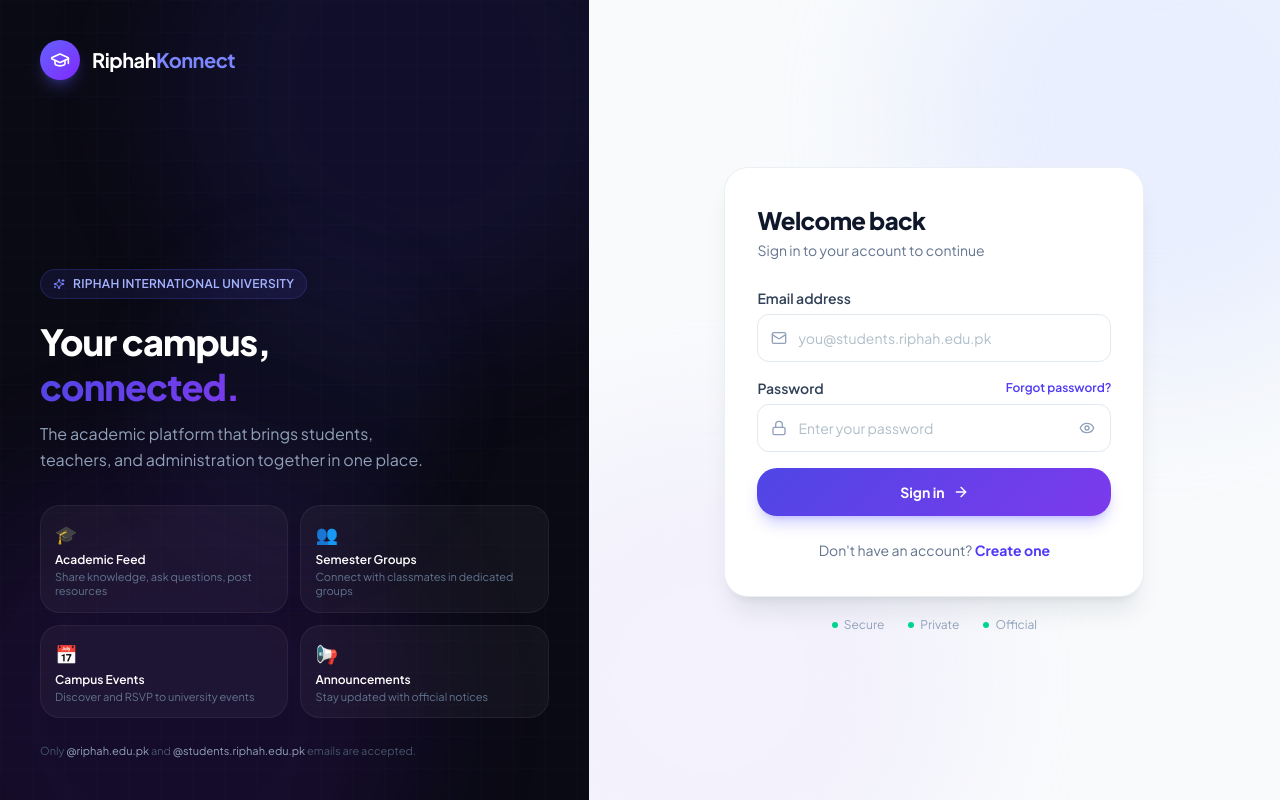
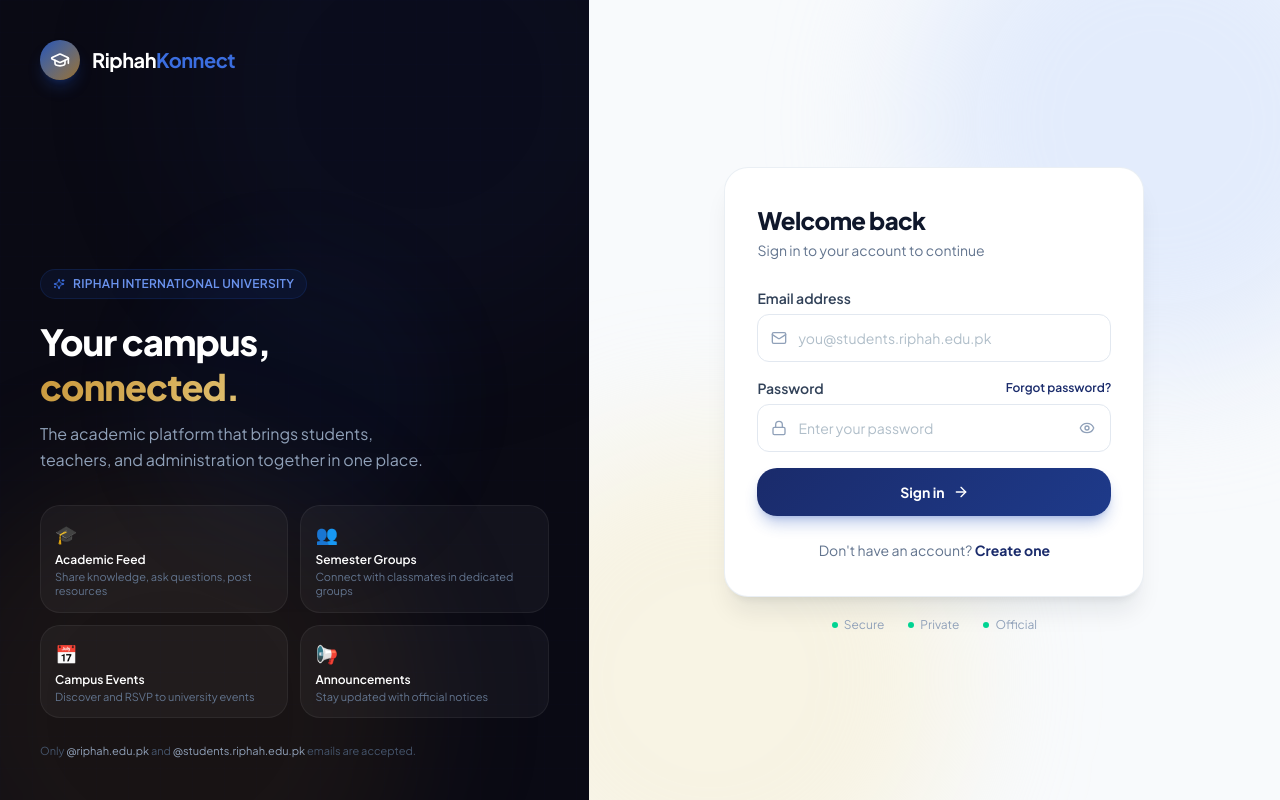
Before and after one commit to Spectre03/RiphahKonnect_Fyp, a React (Vite) app in the folder client/: page /login in a window 1280 px wide. Built offline with nearby package versions, Linux system fonts and the light colour scheme; no server answers.

Commit message:
Update global typography, brand color tokens, and responsive base styles

```diff
--- a/client/src/index.css
+++ b/client/src/index.css
@@ -1,48 +1,97 @@
 @import "tailwindcss";
 
 /* ═══════════════════════════════════════════════════════════
-   RIPHAH KONNECT — Design System v4 (Million Dollar Edition)
-   Premium academic platform — modern, clean, memorable
+   RIPHAH KONNECT — Design System v5
+   Brand: Navy #1a2b6b · Gold #c9973a
+   Academic platform — unified, professional, campus-authentic
    ═══════════════════════════════════════════════════════════ */
 
+@theme {
+  /* Map Indigo and Blue directly to Riphah Navy */
+  --color-indigo-50: var(--navy-50);
+  --color-indigo-100: var(--navy-100);
+  --color-indigo-200: var(--navy-200);
+  --color-indigo-300: var(--navy-300);
+  --color-indigo-400: var(--navy-400);
+  --color-indigo-500: var(--navy-500);
+  --color-indigo-600: var(--navy-700); /* Primary Navy */
+  --color-indigo-700: var(--navy-800);
+  --color-indigo-800: var(--navy-900);
+  --color-indigo-900: var(--navy-950);
+
+  --color-blue-50: var(--navy-50);
+  --color-blue-100: var(--navy-100);
+  --color-blue-200: var(--navy-200);
+  --color-blue-300: var(--navy-300);
+  --color-blue-400: var(--navy-400);
+  --color-blue-500: var(--navy-600);
+  --color-blue-600: var(--navy-700); /* Primary Navy */
+  --color-blue-700: var(--navy-800);
+  --color-blue-800: var(--navy-900);
+  --color-blue-900: var(--navy-950);
+
+  /* Map Violet directly to Riphah Gold */
+  --color-violet-50: var(--gold-50);
+  --color-violet-100: var(--gold-100);
+  --color-violet-200: var(--gold-200);
+  --color-violet-300: var(--gold-300);
+  --color-violet-400: var(--gold-400);
+  --color-violet-500: var(--gold-500); /* Primary Gold */
+  --color-violet-600: var(--gold-600);
+  --color-violet-700: var(--gold-700);
+  --color-violet-800: #5a3c0f;
+  --color-violet-900: #3b280a;
+}
+
 /* ── Fonts & Base ── */
+@import url('https://fonts.googleapis.com/css2?family=Plus+Jakarta+Sans:wght@400;500;600;700;800;900&display=swap');
+
 :root {
   --font-sans: 'Plus Jakarta Sans', system-ui, -apple-system, sans-serif;
 
-  /* Brand colors */
-  --brand-50:  #eef2ff;
-  --brand-100: #e0e7ff;
-  --brand-200: #c7d2fe;
-  --brand-400: #818cf8;
-  --brand-500: #6366f1;
-  --brand-600: #4f46e5;
-  --brand-700: #4338ca;
+  /* ── BRAND NAVY (from logo) ── */
+  --navy-950: #070f2b;
+  --navy-900: #0c1a4a;
+  --navy-800: #102059;
+  --navy-700: #1a2b6b;   /* logo primary navy */
+  --navy-600: #1e3a8a;
+  --navy-500: #2251b8;
+  --navy-400: #3b6ee0;
+  --navy-300: #6b93ee;
+  --navy-200: #a8c0f5;
+  --navy-100: #d6e3fc;
+  --navy-50:  #eef4ff;
 
-  /* Teal accent */
-  --teal-400: #2dd4bf;
-  --teal-500: #14b8a6;
-  --teal-600: #0d9488;
+  /* ── BRAND GOLD (from logo) ── */
+  --gold-700: #7a5215;
+  --gold-600: #9a6f1e;
+  --gold-500: #c9973a;   /* logo gold accent */
+  --gold-400: #d4a84b;
+  --gold-300: #e0c070;
+  --gold-200: #edd99a;
+  --gold-100: #f7edcc;
+  --gold-50:  #fdf8ec;
 
-  /* Surfaces */
-  --bg:      #f5f7ff;
+  /* ── SURFACES ── */
+  --bg:      #f3f6fc;    /* slight navy tint */
   --surface: #ffffff;
-  --sidebar: #0a0a14;
+  --sidebar: var(--navy-900);   /* #0c1a4a */
 
-  /* Text */
+  /* ── TEXT ── */
   --text-primary:   #0f172a;
   --text-secondary: #475569;
   --text-muted:     #94a3b8;
 
-  /* Shadows */
+  /* ── SHADOWS ── */
   --shadow-xs: 0 1px 2px 0 rgb(0 0 0 / 0.04);
   --shadow-sm: 0 1px 3px 0 rgb(0 0 0 / 0.07), 0 1px 2px -1px rgb(0 0 0 / 0.05);
   --shadow-md: 0 4px 6px -1px rgb(0 0 0 / 0.07), 0 2px 4px -2px rgb(0 0 0 / 0.05);
   --shadow-lg: 0 10px 15px -3px rgb(0 0 0 / 0.07), 0 4px 6px -4px rgb(0 0 0 / 0.05);
   --shadow-xl: 0 20px 25px -5px rgb(0 0 0 / 0.09), 0 8px 10px -6px rgb(0 0 0 / 0.05);
-  --shadow-glow-brand: 0 0 0 3px rgb(99 102 241 / 0.12);
-  --shadow-glow-teal:  0 0 0 3px rgb(20 184 166 / 0.15);
+  --shadow-glow-navy: 0 0 0 3px rgb(26 43 107 / 0.15);
+  --shadow-glow-gold: 0 0 0 3px rgb(201 151 58 / 0.18);
 
-  /* Radius */
+  /* ── RADIUS ── */
   --radius-sm: 8px;
   --radius-md: 12px;
   --radius-lg: 16px;
@@ -79,12 +128,12 @@ body {
 ::-webkit-scrollbar-thumb     { background: #cbd5e1; border-radius: 10px; }
 ::-webkit-scrollbar-thumb:hover{ background: #94a3b8; }
 
-.dark-scroll::-webkit-scrollbar-thumb      { background: #1e293b; }
-.dark-scroll::-webkit-scrollbar-thumb:hover{ background: #334155; }
+.dark-scroll::-webkit-scrollbar-thumb      { background: rgba(255,255,255,0.08); }
+.dark-scroll::-webkit-scrollbar-thumb:hover{ background: rgba(255,255,255,0.14); }
 
 /* ── Focus ── */
 *:focus-visible {
-  outline: 2px solid var(--brand-500);
+  outline: 2px solid var(--navy-500);
   outline-offset: 2px;
   border-radius: 4px;
 }
@@ -177,14 +226,16 @@ select {
   from { transform: translateX(0); }
   to   { transform: translateX(-33.333%); }
 }
+@keyframes glow-pulse-navy {
+  0%, 100% { box-shadow: 0 0 20px rgb(26 43 107 / 0.25); }
+  50%       { box-shadow: 0 0 40px rgb(26 43 107 / 0.45); }
+}
+@keyframes glow-pulse-gold {
+  0%, 100% { box-shadow: 0 0 16px rgb(201 151 58 / 0.3); }
+  50%       { box-shadow: 0 0 32px rgb(201 151 58 / 0.5); }
+}
 
-.animate-marquee {
-  animation: marquee 25s linear infinite;
-}
-@keyframes glow-pulse {
-  0%, 100% { box-shadow: 0 0 20px rgb(99 102 241 / 0.3); }
-  50%       { box-shadow: 0 0 40px rgb(99 102 241 / 0.5); }
-}
+.animate-marquee     { animation: marquee 28s linear infinite; }
 
 /* ── Animation utility classes ── */
 .animate-fadeUp       { animation: fadeUp 0.5s cubic-bezier(0.22, 1, 0.36, 1) forwards; }
@@ -195,11 +246,12 @@ select {
 .animate-popIn        { animation: popIn 0.4s cubic-bezier(0.22, 1, 0.36, 1) forwards; }
 .animate-slideDown    { animation: slideDown 0.3s cubic-bezier(0.22, 1, 0.36, 1) forwards; }
 .animate-float        { animation: float 3s ease-in-out infinite; }
-.animate-glow         { animation: glow-pulse 2s ease-in-out infinite; }
+.animate-glow         { animation: glow-pulse-navy 2s ease-in-out infinite; }
+.animate-glow-gold    { animation: glow-pulse-gold 2s ease-in-out infinite; }
 .animate-shake        { animation: shake 0.5s cubic-bezier(0.36, 0.07, 0.19, 0.97) both; }
 .animate-bounce-in    { animation: bounce-in 0.45s cubic-bezier(0.22, 1, 0.36, 1) forwards; }
 
-/* Stagger children with smooth fade-up */
+/* Stagger children */
 .stagger > * {
   opacity: 0;
   animation: fadeUp 0.45s cubic-bezier(0.22, 1, 0.36, 1) forwards;
@@ -215,11 +267,11 @@ select {
 .stagger > *:nth-child(9)  { animation-delay: 0.36s; }
 .stagger > *:nth-child(10) { animation-delay: 0.40s; }
 
-/* Legacy aliases for backward compat */
-.rc-fade-in      { animation: fadeUp 0.45s cubic-bezier(0.22, 1, 0.36, 1) forwards; }
-.rc-slide-in     { animation: slideInLeft 0.3s cubic-bezier(0.22, 1, 0.36, 1) forwards; }
-.rc-scale-in     { animation: scaleUp 0.3s cubic-bezier(0.22, 1, 0.36, 1) forwards; }
-.rc-stagger      > * { opacity: 0; animation: fadeUp 0.45s cubic-bezier(0.22, 1, 0.36, 1) forwards; }
+/* Legacy aliases */
+.rc-fade-in  { animation: fadeUp 0.45s cubic-bezier(0.22, 1, 0.36, 1) forwards; }
+.rc-slide-in { animation: slideInLeft 0.3s cubic-bezier(0.22, 1, 0.36, 1) forwards; }
+.rc-scale-in { animation: scaleUp 0.3s cubic-bezier(0.22, 1, 0.36, 1) forwards; }
+.rc-stagger > * { opacity: 0; animation: fadeUp 0.45s cubic-bezier(0.22, 1, 0.36, 1) forwards; }
 .rc-stagger > *:nth-child(1)  { animation-delay: 0.04s; }
 .rc-stagger > *:nth-child(2)  { animation-delay: 0.08s; }
 .rc-stagger > *:nth-child(3)  { animation-delay: 0.12s; }
@@ -247,58 +299,65 @@ select {
 }
 .card-lift:hover {
   transform: translateY(-3px);
-  box-shadow: 0 16px 32px -8px rgb(0 0 0 / 0.12), 0 6px 12px -4px rgb(0 0 0 / 0.07);
-  border-color: rgba(99, 102, 241, 0.12);
+  box-shadow: 0 16px 32px -8px rgb(26 43 107 / 0.10), 0 6px 12px -4px rgb(0 0 0 / 0.06);
+  border-color: rgba(26, 43, 107, 0.10);
 }
 
 /* ═══ GLASS MORPHISM ═══ */
 .glass {
-  background: rgba(255, 255, 255, 0.7);
+  background: rgba(255, 255, 255, 0.72);
   backdrop-filter: blur(20px) saturate(180%);
   -webkit-backdrop-filter: blur(20px) saturate(180%);
   border: 1px solid rgba(255, 255, 255, 0.5);
 }
 .glass-dark {
-  background: rgba(10, 10, 20, 0.6);
+  background: rgba(12, 26, 74, 0.65);
   backdrop-filter: blur(20px) saturate(180%);
   -webkit-backdrop-filter: blur(20px) saturate(180%);
   border: 1px solid rgba(255, 255, 255, 0.08);
 }
+.glass-navy {
+  background: rgba(26, 43, 107, 0.08);
+  backdrop-filter: blur(16px) saturate(160%);
+  -webkit-backdrop-filter: blur(16px) saturate(160%);
+  border: 1px solid rgba(26, 43, 107, 0.12);
+}
 
-/* ═══ GRADIENTS ═══ */
+/* ═══ GRADIENTS — Brand ═══ */
 .gradient-brand {
-  background: linear-gradient(135deg, #4f46e5 0%, #7c3aed 100%);
+  background: linear-gradient(135deg, #1a2b6b 0%, #1e3a8a 100%);
 }
 .gradient-brand-soft {
-  background: linear-gradient(135deg, #eef2ff 0%, #f5f3ff 100%);
+  background: linear-gradient(135deg, #eef4ff 0%, #f3f6fc 100%);
 }
-.gradient-teal {
-  background: linear-gradient(135deg, #0d9488 0%, #06b6d4 100%);
+.gradient-gold {
+  background: linear-gradient(135deg, #9a6f1e 0%, #c9973a 100%);
 }
-.gradient-rose {
-  background: linear-gradient(135deg, #e11d48 0%, #f43f5e 100%);
+.gradient-gold-soft {
+  background: linear-gradient(135deg, #fdf8ec 0%, #fef3d5 100%);
 }
-.gradient-amber {
-  background: linear-gradient(135deg, #d97706 0%, #f59e0b 100%);
+.gradient-navy-deep {
+  background: linear-gradient(135deg, #070f2b 0%, #0c1a4a 100%);
 }
-.gradient-emerald {
-  background: linear-gradient(135deg, #059669 0%, #10b981 100%);
-}
-.gradient-violet {
-  background: linear-gradient(135deg, #7c3aed 0%, #a78bfa 100%);
-}
-.gradient-blue {
-  background: linear-gradient(135deg, #2563eb 0%, #3b82f6 100%);
-}
+
+/* Legacy gradient names kept for compat */
+.gradient-teal     { background: linear-gradient(135deg, #0d9488 0%, #06b6d4 100%); }
+.gradient-rose     { background: linear-gradient(135deg, #e11d48 0%, #f43f5e 100%); }
+.gradient-amber    { background: linear-gradient(135deg, #d97706 0%, #f59e0b 100%); }
+.gradient-emerald  { background: linear-gradient(135deg, #059669 0%, #10b981 100%); }
+.gradient-violet   { background: linear-gradient(135deg, #7c3aed 0%, #a78bfa 100%); }
+.gradient-blue     { background: linear-gradient(135deg, #2563eb 0%, #3b82f6 100%); }
+
+/* ═══ MESH BACKGROUND — Navy tinted ═══ */
 .gradient-mesh {
   background:
-    radial-gradient(at 40% 20%, rgb(99 102 241 / 0.12) 0px, transparent 50%),
-    radial-gradient(at 80% 0%, rgb(124 58 237 / 0.08) 0px, transparent 50%),
-    radial-gradient(at 0% 50%, rgb(20 184 166 / 0.06) 0px, transparent 50%),
-    #fafafa;
+    radial-gradient(at 40% 20%, rgb(26 43 107 / 0.07) 0px, transparent 50%),
+    radial-gradient(at 80% 0%, rgb(12 26 74 / 0.05) 0px, transparent 50%),
+    radial-gradient(at 0% 50%, rgb(201 151 58 / 0.04) 0px, transparent 50%),
+    #f3f6fc;
 }
 
-/* ═══ INPUTS — inside @layer components so Tailwind utilities (pl-*, pr-*) override padding ═══ */
+/* ═══ INPUTS ═══ */
 @layer components {
   .input-premium {
     width: 100%;
@@ -314,23 +373,23 @@ select {
     outline: none;
   }
   .input-premium::placeholder { color: #b0bec9; font-weight: 400; }
-  .input-premium:hover  { border-color: #c7d2fe; }
+  .input-premium:hover  { border-color: var(--navy-200); }
   .input-premium:focus  {
-    border-color: #6366f1;
-    box-shadow: 0 0 0 3px rgb(99 102 241 / 0.12);
+    border-color: var(--navy-500);
+    box-shadow: 0 0 0 3px rgb(26 43 107 / 0.10);
     background: white;
   }
 }
 
-/* ═══ SIDEBAR AUTH DECORATIVE ═══ */
+/* ═══ SIDEBAR AUTH DECORATIVE GRID ═══ */
 .auth-grid {
   background-image:
-    linear-gradient(rgba(99, 102, 241, 0.06) 1px, transparent 1px),
-    linear-gradient(90deg, rgba(99, 102, 241, 0.06) 1px, transparent 1px);
+    linear-gradient(rgba(26, 43, 107, 0.07) 1px, transparent 1px),
+    linear-gradient(90deg, rgba(26, 43, 107, 0.07) 1px, transparent 1px);
   background-size: 32px 32px;
 }
 
-/* ═══ BANNER GRID — white grid for colored hero sections ═══ */
+/* ═══ BANNER GRID — white grid for dark hero sections ═══ */
 .banner-grid {
   background-image:
     linear-gradient(rgba(255, 255, 255, 0.05) 1px, transparent 1px),
@@ -355,18 +414,18 @@ select {
 /* ═══ SCROLLABLE CONTENT ═══ */
 .overflow-y-overlay { overflow-y: overlay; }
 
-/* ═══ BADGE RING ═══ */
+/* ═══ AVATAR RING ═══ */
 .avatar-ring {
-  box-shadow: 0 0 0 2px white, 0 0 0 4px #6366f1;
+  box-shadow: 0 0 0 2px white, 0 0 0 4px var(--navy-600);
 }
-.avatar-ring-teal {
-  box-shadow: 0 0 0 2px white, 0 0 0 4px #14b8a6;
+.avatar-ring-gold {
+  box-shadow: 0 0 0 2px white, 0 0 0 4px var(--gold-500);
 }
 
-/* ═══ SIDEBAR ACTIVE STATE ═══ */
+/* ═══ SIDEBAR ACTIVE STATE — gold accent ═══ */
 .nav-active {
-  background: linear-gradient(90deg, rgb(99 102 241 / 0.15), rgb(99 102 241 / 0.05));
-  border-right: 2px solid #6366f1;
+  background: linear-gradient(90deg, rgb(201 151 58 / 0.12), rgb(201 151 58 / 0.04));
+  border-right: 2px solid var(--gold-500);
 }
 
 /* ═══ SMOOTH HEIGHT TRANSITION ═══ */
@@ -374,7 +433,7 @@ select {
   transition: max-height 0.3s ease, opacity 0.3s ease;
 }
 
-/* ═══ READING LINE CLAMP ═══ */
+/* ═══ LINE CLAMP ═══ */
 .line-clamp-1 { display: -webkit-box; -webkit-line-clamp: 1; -webkit-box-orient: vertical; overflow: hidden; }
 .line-clamp-2 { display: -webkit-box; -webkit-line-clamp: 2; -webkit-box-orient: vertical; overflow: hidden; }
 .line-clamp-3 { display: -webkit-box; -webkit-line-clamp: 3; -webkit-box-orient: vertical; overflow: hidden; }
@@ -396,7 +455,7 @@ select {
   background: #e2e8f0;
 }
 
-/* ═══ STAT CARD ═══ */
+/* ═══ STAT VALUE ═══ */
 .stat-value {
   font-size: 2rem;
   font-weight: 800;
@@ -405,9 +464,9 @@ select {
   color: #0f172a;
 }
 
-/* ═══ HERO SECTION ═══ */
+/* ═══ HERO GRADIENT TEXT ═══ */
 .hero-gradient-text {
-  background: linear-gradient(135deg, #4f46e5, #7c3aed);
+  background: linear-gradient(135deg, #c9973a, #e0c070);
   -webkit-background-clip: text;
   -webkit-text-fill-color: transparent;
   background-clip: text;
@@ -423,7 +482,7 @@ select {
   bottom: calc(100% + 6px);
   left: 50%;
   transform: translateX(-50%);
-  background: #0f172a;
+  background: var(--navy-900);
   color: white;
   font-size: 0.7rem;
   font-weight: 600;
@@ -436,7 +495,7 @@ select {
 
 /* ═══ MESSAGE BUBBLE ═══ */
 .msg-sent {
-  background: linear-gradient(135deg, #4f46e5, #6366f1);
+  background: linear-gradient(135deg, var(--navy-700), var(--navy-500));
   color: white;
   border-radius: 18px 18px 4px 18px;
 }
@@ -454,11 +513,11 @@ select {
   min-height: 100vh;
 }
 
-/* ═══ PAGE HEADER ═══ */
+/* ═══ PAGE HEADER — Standard navy for all authenticated pages ═══ */
 .page-header {
   position: relative;
   overflow: hidden;
-  background: linear-gradient(135deg, #4f46e5 0%, #6d28d9 100%);
+  background: linear-gradient(135deg, var(--navy-900) 0%, var(--navy-700) 100%);
   padding: 2rem 1.5rem 4rem;
   color: white;
 }
@@ -466,7 +525,7 @@ select {
   content: '';
   position: absolute;
   inset: 0;
-  background: radial-gradient(ellipse at 80% 50%, rgba(255,255,255,0.08) 0%, transparent 70%);
+  background: radial-gradient(ellipse at 80% 50%, rgba(201, 151, 58, 0.06) 0%, transparent 65%);
   pointer-events: none;
 }
 
@@ -474,8 +533,8 @@ select {
 .border-subtle { border-color: rgba(15, 23, 42, 0.06); }
 
 /* ═══ RING UTILITIES ═══ */
-.ring-brand { box-shadow: 0 0 0 2px #6366f1; }
-.ring-teal  { box-shadow: 0 0 0 2px #14b8a6; }
+.ring-brand { box-shadow: 0 0 0 2px var(--navy-600); }
+.ring-gold  { box-shadow: 0 0 0 2px var(--gold-500); }
 
 /* ═══ INTERACTIVE CARD ═══ */
 .interactive-card {
@@ -485,23 +544,26 @@ select {
 }
 .interactive-card:hover {
   transform: translateY(-3px);
-  box-shadow: 0 16px 32px -8px rgb(0 0 0 / 0.12), 0 4px 12px -4px rgb(0 0 0 / 0.08);
-  border-color: rgba(99, 102, 241, 0.15);
+  box-shadow: 0 16px 32px -8px rgb(26 43 107 / 0.10), 0 4px 12px -4px rgb(0 0 0 / 0.06);
+  border-color: rgba(26, 43, 107, 0.12);
 }
 
 /* ═══ GRADIENT TEXT ═══ */
-.text-gradient-indigo {
-  background: linear-gradient(135deg, #4f46e5, #7c3aed);
+.text-gradient-navy {
+  background: linear-gradient(135deg, var(--navy-600), var(--navy-400));
   -webkit-background-clip: text;
   -webkit-text-fill-color: transparent;
   background-clip: text;
 }
-.text-gradient-teal {
-  background: linear-gradient(135deg, #0d9488, #0891b2);
+.text-gradient-gold {
+  background: linear-gradient(135deg, var(--gold-600), var(--gold-400));
   -webkit-background-clip: text;
   -webkit-text-fill-color: transparent;
   background-clip: text;
 }
+/* Legacy aliases */
+.text-gradient-indigo { background: linear-gradient(135deg, var(--navy-600), var(--navy-400)); -webkit-background-clip: text; -webkit-text-fill-color: transparent; background-clip: text; }
+.text-gradient-teal   { background: linear-gradient(135deg, #0d9488, #0891b2); -webkit-background-clip: text; -webkit-text-fill-color: transparent; background-clip: text; }
 
 /* ═══ PREMIUM INPUT FIELD ═══ */
 @layer components {
@@ -519,10 +581,10 @@ select {
     outline: none;
   }
   .input-field::placeholder { color: #94a3b8; font-weight: 400; }
-  .input-field:hover  { border-color: #c7d2fe; }
+  .input-field:hover  { border-color: var(--navy-200); }
   .input-field:focus  {
-    border-color: #6366f1;
-    box-shadow: 0 0 0 3px rgb(99 102 241 / 0.12);
+    border-color: var(--navy-500);
+    box-shadow: 0 0 0 3px rgb(26 43 107 / 0.10);
     background: white;
   }
 }
@@ -547,7 +609,7 @@ select {
 
 /* ═══ INPUT ICON ANIMATION on sibling focus ═══ */
 .input-icon-wrap:focus-within .input-icon {
-  color: #6366f1;
+  color: var(--navy-500);
   animation: icon-pop 0.3s cubic-bezier(0.22, 1, 0.36, 1);
 }
 
@@ -569,7 +631,7 @@ select {
   position: absolute;
   inset: -1px;
   border-radius: 17px;
-  background: linear-gradient(135deg, #6366f1, #8b5cf6, #0d9488);
+  background: linear-gradient(135deg, var(--navy-700), var(--gold-500), var(--navy-400));
   z-index: -1;
   opacity: 0;
   transition: opacity 0.3s ease;
@@ -577,3 +639,54 @@ select {
 .gradient-border:hover::before {
   opacity: 1;
 }
+
+/* ═══ HERO CAMPUS IMAGE OVERLAY ═══ */
+.campus-hero {
+  position: relative;
+  overflow: hidden;
+}
+.campus-hero::before {
+  content: '';
+  position: absolute;
+  inset: 0;
+  background: linear-gradient(
+    135deg,
+    rgba(12, 26, 74, 0.90) 0%,
+    rgba(26, 43, 107, 0.82) 50%,
+    rgba(12, 26, 74, 0.88) 100%
+  );
+  z-index: 1;
+}
+.campus-hero > * { position: relative; z-index: 2; }
+
+/* ═══ GOLD HIGHLIGHT / CHIP ═══ */
+.gold-chip {
+  display: inline-flex;
+  align-items: center;
+  gap: 6px;
+  padding: 4px 10px;
+  background: rgb(201 151 58 / 0.12);
+  border: 1px solid rgb(201 151 58 / 0.25);
+  border-radius: 999px;
+  color: #c9973a;
+  font-size: 0.7rem;
+  font-weight: 700;
+  letter-spacing: 0.06em;
+  text-transform: uppercase;
+}
+
+/* ═══ NAVY CHIP ═══ */
+.navy-chip {
+  display: inline-flex;
+  align-items: center;
+  gap: 6px;
+  padding: 4px 10px;
+  background: rgb(26 43 107 / 0.08);
+  border: 1px solid rgb(26 43 107 / 0.15);
+  border-radius: 999px;
+  color: var(--navy-600);
+  font-size: 0.7rem;
+  font-weight: 700;
+  letter-spacing: 0.06em;
+  text-transform: uppercase;
+}
```
